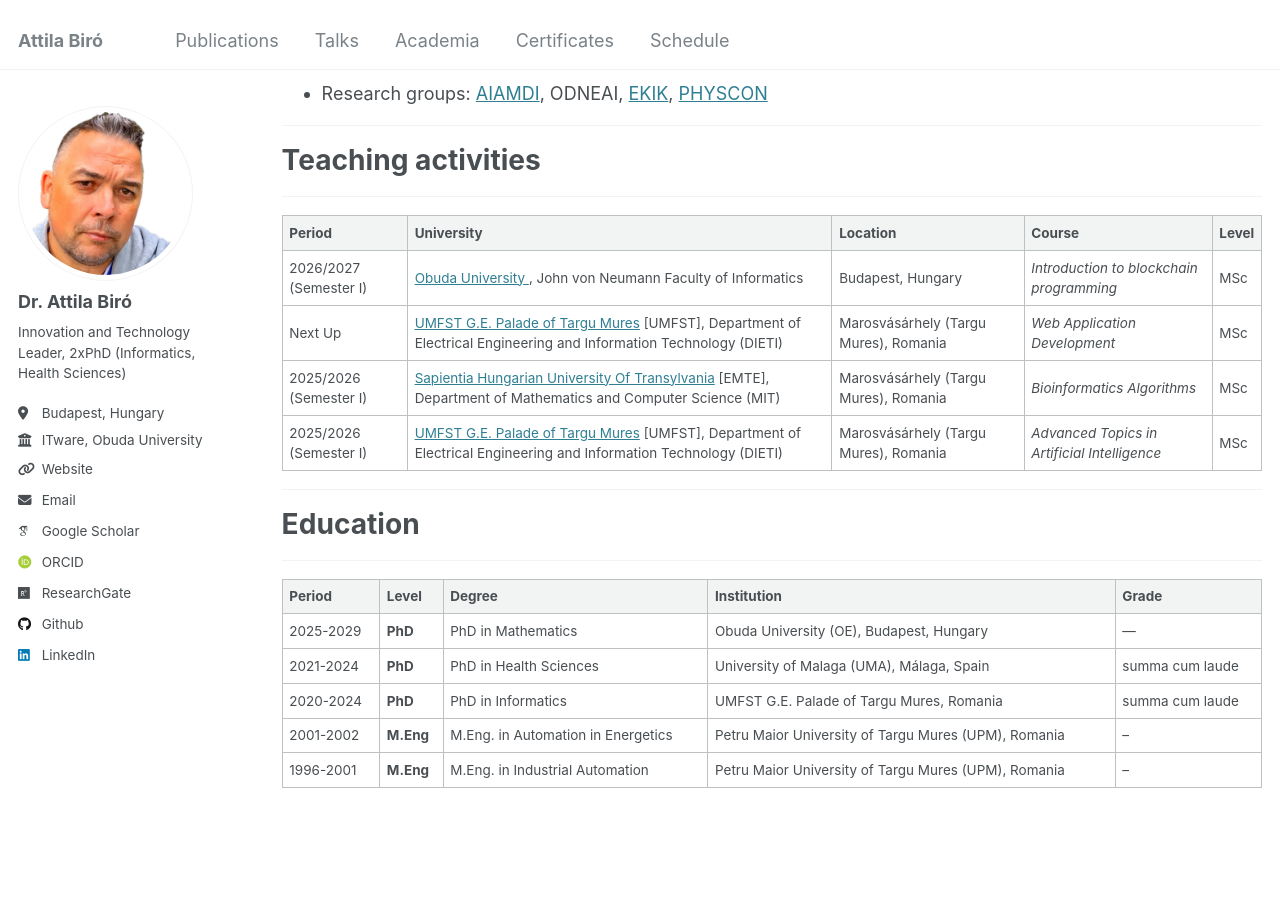
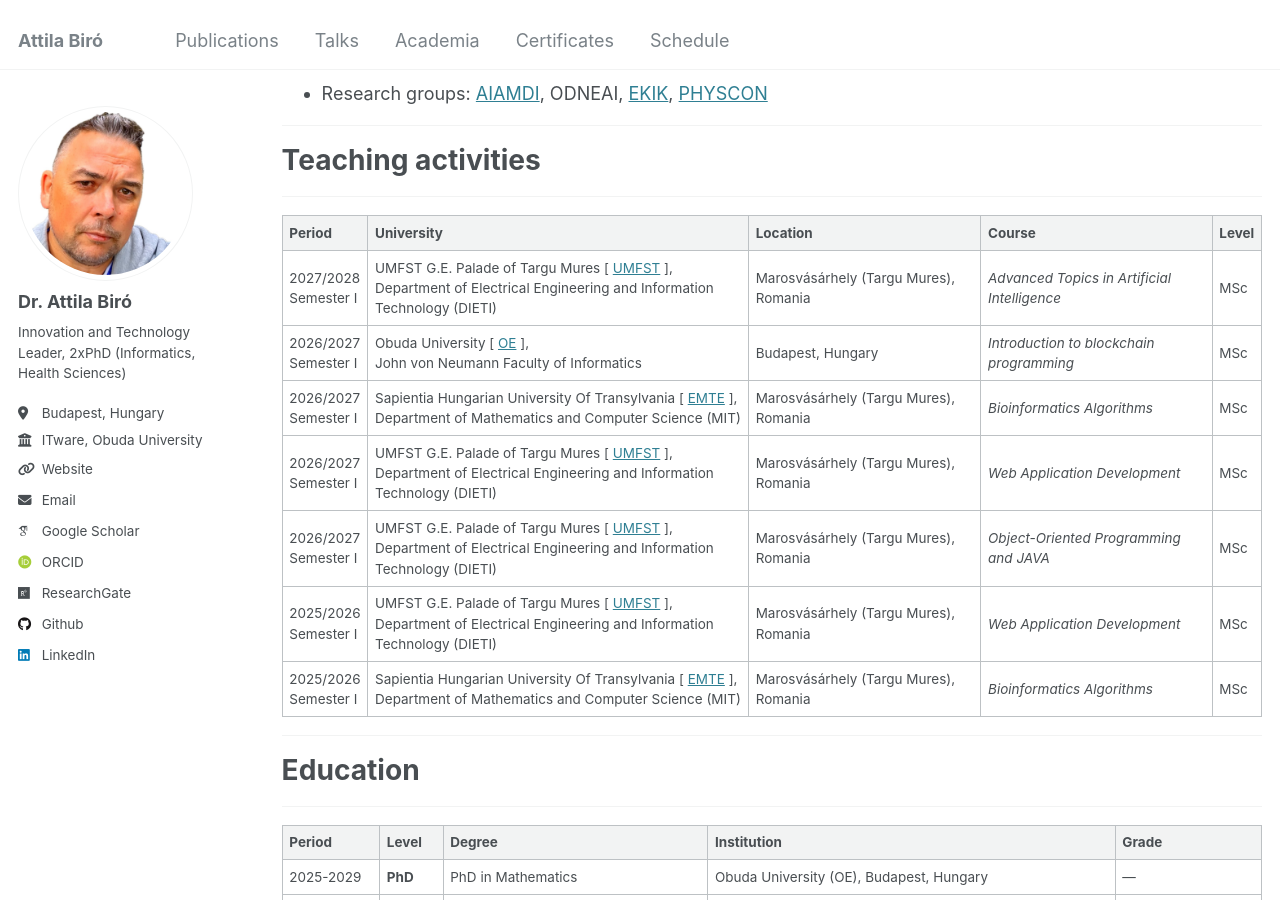
Before and after one commit to biroka/biroka.github.io, a Jekyll site: the page built from _pages/academia.md, in a window 1280 px wide and 900 px high, scrolled down 1562 px. Built offline with Jekyll 4.4.1, drawn with Linux system fonts in a browser that asks for light colours; some web fonts are replaced.

Commit message:
Update academic course listings and formatting

```diff
--- a/_pages/academia.md
+++ b/_pages/academia.md
@@ -59,10 +59,14 @@ author_profile: true
 
 | Period    | University     | Location                             | Course                                          | Level |
 |-----------|----------------|--------------------------------------|-------------------------------------------------| ------|
-| 2026/2027 (Semester I) | <a target="_new" href="https://uni-obuda.hu/">Obuda University </a>, John von Neumann Faculty of Informatics | Budapest, Hungary | _Introduction to blockchain programming_ | MSc |
-| Next Up | <a target="_new" href="https://www.umfst.ro/">UMFST G.E. Palade of Targu Mures</a> [UMFST], Department of Electrical Engineering and Information Technology (DIETI)  | Marosvásárhely (Targu Mures), Romania | _Web Application Development_ | MSc |
-| 2025/2026 (Semester I) |<a target="_new" href="https://ms.sapientia.ro/">Sapientia Hungarian University Of Transylvania</a> [EMTE], Department of Mathematics and Computer Science (MIT)   | Marosvásárhely (Targu Mures), Romania | _Bioinformatics Algorithms_ | MSc |
-| 2025/2026 (Semester I) | <a target="_new" href="https://www.umfst.ro/">UMFST G.E. Palade of Targu Mures</a> [UMFST], Department of Electrical Engineering and Information Technology (DIETI)  | Marosvásárhely (Targu Mures), Romania | _Advanced Topics in Artificial Intelligence_ | MSc |
+| 2027/2028<br> Semester I | UMFST G.E. Palade of Targu Mures [ <a target="_new" href="https://www.umfst.ro/">UMFST</a> ], <br> Department of Electrical Engineering and Information Technology (DIETI) | Marosvásárhely (Targu Mures), Romania | _Advanced Topics in Artificial Intelligence_ | MSc |
+| 2026/2027<br> Semester I | Obuda University [ <a target="_new" href="https://uni-obuda.hu/">OE</a> ], <br> John von Neumann Faculty of Informatics | Budapest, Hungary | _Introduction to blockchain programming_ | MSc |
+| 2026/2027<br> Semester I | Sapientia Hungarian University Of Transylvania [ <a target="_new" href="https://ms.sapientia.ro/">EMTE</a> ], <br> Department of Mathematics and Computer Science (MIT) | Marosvásárhely (Targu Mures), Romania | _Bioinformatics Algorithms_ | MSc |
+| 2026/2027<br> Semester I | UMFST G.E. Palade of Targu Mures  [ <a target="_new" href="https://www.umfst.ro/">UMFST</a> ], <br> Department of Electrical Engineering and Information Technology (DIETI) | Marosvásárhely (Targu Mures), Romania | _Web Application Development_ | MSc |
+| 2026/2027<br> Semester I | UMFST G.E. Palade of Targu Mures  [ <a target="_new" href="https://www.umfst.ro/">UMFST</a> ], <br> Department of Electrical Engineering and Information Technology (DIETI) | Marosvásárhely (Targu Mures), Romania  | _Object-Oriented Programming and JAVA_ | MSc |
+| 2025/2026<br> Semester I | UMFST G.E. Palade of Targu Mures  [ <a target="_new" href="https://www.umfst.ro/">UMFST</a> ], <br> Department of Electrical Engineering and Information Technology (DIETI) | Marosvásárhely (Targu Mures), Romania | _Web Application Development_ | MSc |
+| 2025/2026<br> Semester I | Sapientia Hungarian University Of Transylvania [ <a target="_new" href="https://ms.sapientia.ro/">EMTE</a> ], <br> Department of Mathematics and Computer Science (MIT) | Marosvásárhely (Targu Mures), Romania | _Bioinformatics Algorithms_ | MSc |
+
 
 ***
 # Education
```
